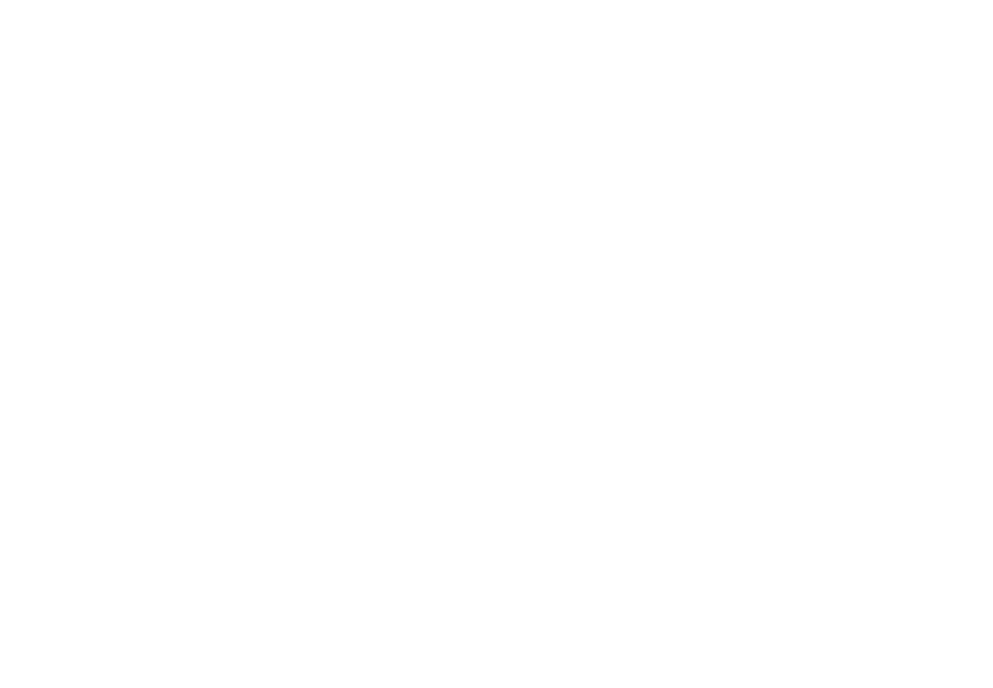
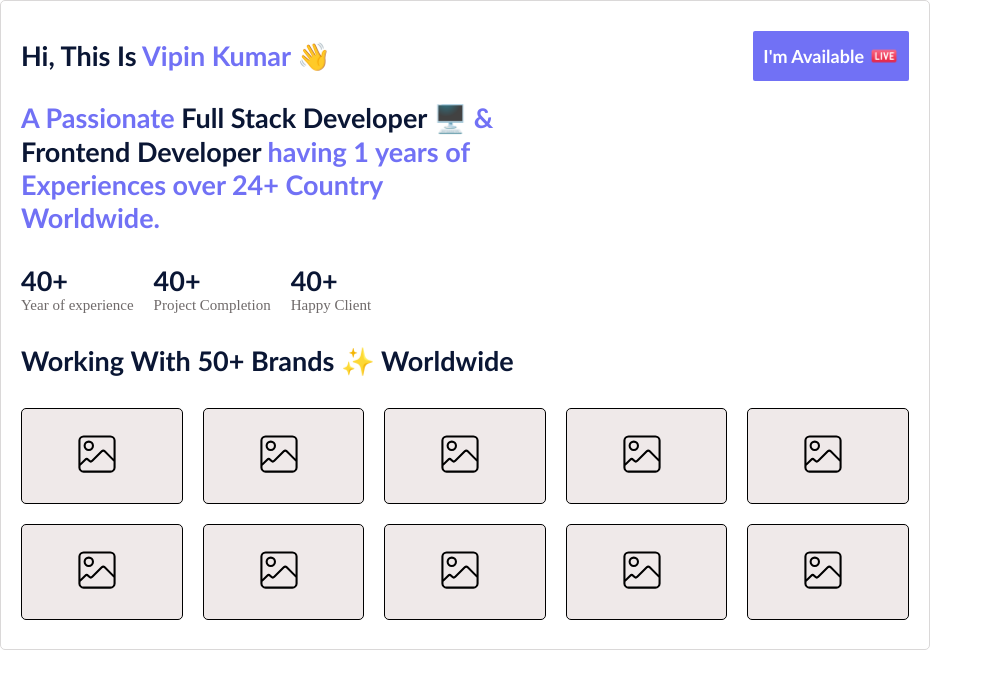
Before and after one commit to Vipinkm1/Vipin-Portfolio, a React (Vite) app: page /about in a window 1280 px wide. Before the commit this address had no page. Shown: the top 688 px of the page, without its empty margins (0-993 px from the left). Built offline with nearby package versions, Linux system fonts and the light colour scheme.

Commit message:
we made about section page

```diff
--- a/src/App.css
+++ b/src/App.css
@@ -6,8 +6,8 @@
 .home-page{
   padding: 20px 100px 20px 100px;
   background-color: aliceblue;
-  width: 100vw;
-  height: 100vh;
+  width: 100%;
+
 }
 /* navabar-section css */
 .nav-border{
@@ -19,6 +19,7 @@
 .logo-size{
   width: 200px;
   font-weight: 600;
+  cursor: pointer;
 }
 .nav-item{
   display: flex;
@@ -83,10 +84,8 @@
   border-radius: 5px;
 }
 .detail-border{
-  /* border: 1px solid rgb(218, 216, 216); */
   width: 945px;
   height: 945px;
-  /* background-color: #6f6a6a; */
   border-radius: 5px;
   display: flex;
   align-items:  'center';
@@ -94,9 +93,9 @@
   gap: 20px;
 }
 /* profile */
-
 .profile-logo-size{
-  width: 250px;
+  width: 260px;
+  margin-left: 10px;
 }
 .img-container{
   height: 240px;
@@ -205,7 +204,6 @@
   justify-content: start;
   gap: 20px;
 }
-
  .show-work-container{
   border: 1px solid rgb(218, 216, 216);
   width: 400px;
@@ -234,7 +232,7 @@
   justify-content: start;
   gap: 20px;
   border: 1px solid rgb(218, 216, 216);
-  width: 500px;
+  width: 510px;
   height: 620px;
   background-color: #fff;
   border-radius: 5px;
@@ -278,7 +276,6 @@
   justify-content: space-between;
   padding: 20px 0px 10px 0px;
   border-bottom: 1px solid rgb(218, 216, 216);
-
 }
 .company-info{
   display: flex;
@@ -311,13 +308,11 @@
   transition: 0.6s ease-in-out;
 }
 .show-experience-content{
-
 display: grid;
 grid-template-columns: repeat(3, 1fr);
 gap:  20px;
 }
 /* Recent Project css */
-
 .ecommerce-size{
   width: 360px;
   height: 220px;
@@ -325,3 +320,90 @@
   border: 2px solid black;
   cursor: pointer;
 }
+/*  About section page css */
+.about-border{
+  border: 1px solid rgb(218, 216, 216);
+  width: 930px;
+  height: 650px;
+  border-radius: 5px;
+  background-color: #fff;
+  padding:  30px  20px 30px 20px ;
+}
+.name-intro{
+  font-size: 27px;
+  font-weight: 600;
+  color:  rgb(113, 113, 245);
+  font-family: 'Trebuchet MS', 'Lucida Sans Unicode', 'Lucida Grande', 'Lucida Sans', Arial, sans-serif;
+}
+.vedio-size{
+  width: 30px;
+}
+.about-flex-item{
+  display: flex;
+  align-items: center;
+  justify-content: space-between;
+}
+.available-flex{
+  display: flex;
+  align-items: center;
+  justify-content: start;
+  gap: 5px;
+  border-radius: 2px;
+  padding: 10px 10px 10px 10px;
+  background-color: rgb(113, 113, 245);
+  cursor: pointer;
+}
+.available-flex:hover{
+  background-color: rgb(14, 14, 48) ;
+  transition: 0.6s ease-in-out;
+}
+.available-font{
+  font-size: 18px;
+  color: #fff ;
+}
+.quote-text{
+  width: 55%;
+  padding-top: 20px;
+}
+.black-quote{
+  font-weight: 600;
+  color: rgb(10, 22, 52);
+}
+.experience-count-show{
+  padding-top: 30px;
+  display: flex;
+  align-items: center;
+  justify-content: start;
+  gap: 20px;
+}
+.count-year{
+  color: rgb(10, 22, 52);
+}
+.year-size-color{
+  color: #6f6a6a;
+  font-size: 15px;
+}
+.show-brand-title{
+  padding-top: 30px;
+}
+.brand-title{
+  color:rgb(10, 22, 52) ;
+}
+.brand-img{
+  display: grid;
+  grid-template-columns: repeat(5, 1fr);
+  gap: 20px;
+  margin-top: 30px;
+}
+.container-brand-img{
+  border-radius: 5px ;
+  background: #efe9e9;
+  border: 1px solid black;
+}
+/*  image size increament */
+.image-size-padding{
+   padding: 20px 30px 20px 50px;
+}
+.no-img-icon{
+  font-size: 50px;
+}
--- a/src/App.jsx
+++ b/src/App.jsx
@@ -2,6 +2,11 @@
 import './App.css'
 import {BrowserRouter,Route, Routes} from 'react-router-dom'
 import Home from './components/Home/Home'
+import About from './components/Pages/About/About'
+import Services from './components/Pages/Services/Services'
+import Project from './components/Pages/Project/Project'
+import Blog from './components/Pages/Blog/Blog'
+import Contact from './components/Pages/Contact/Contact'
 
 function App() {
   return (
@@ -9,11 +14,14 @@
       <BrowserRouter>
         <Routes>
           <Route path='/' element={<Home/>}/>
+          <Route path= '/about' element ={<About/>} />
+          <Route path = '/services' element= {<Services/>}/>
+          <Route  path = '/project' element= {<Project/>}/>
+          <Route path = '/blog' element = {<Blog/>}/>
+          <Route path = '/contact' element = {<Contact/>}/>
         </Routes>
       </BrowserRouter>
-
     </>
   )
 }
-
 export default App
--- a/src/components/Home/Home.jsx
+++ b/src/components/Home/Home.jsx
@@ -1,17 +1,33 @@
-import React from 'react'
+import React, { useState } from 'react'
 import Navbar from '../Navbar/Navbar'
 import Profile from '../Sidebar/Profile'
 import Detail from '../Pages/Detail'
+import About from '../Pages/About/About'
+import Services from '../Pages/Services/Services'
+import Project from '../Pages/Project/Project'
+import Blog from '../Pages/Blog/Blog'
+import Contact from '../Pages/Contact/Contact'
+
 const Home = () => {
+  const [activeSection , setActiveSection] = useState('Detail')
+  //  navigate the page
+  const handleNavigate = (section) => {
+    setActiveSection(section)
+  }
   return (
     <div className='home-page'>
-        <Navbar/>
+        <Navbar  onNavigate={handleNavigate}/>
         <div className='hero-section'>
             <div className=''>
                 <Profile/>
             </div>
             <div className=''>
-                <Detail/>
+               {activeSection === 'Detail' && <Detail/>}
+               {activeSection === 'about' && <About/>}
+               {activeSection === 'services' && <Services/>}
+               {activeSection === 'project' && <Project/>}
+               {activeSection === 'blog' && <Blog/>}
+               {activeSection === 'contact' && <Contact/>}
             </div>
         </div>
     </div>
--- a/src/components/Navbar/Navbar.jsx
+++ b/src/components/Navbar/Navbar.jsx
@@ -6,35 +6,38 @@
 import { VscGithubProject } from "react-icons/vsc";
 import { RiBloggerLine } from "react-icons/ri";
 import { RiContactsLine } from "react-icons/ri";
-const Navbar = () => {
+import { useNavigate } from 'react-router-dom';
+
+const Navbar = ({onNavigate}) => {
+    const navigate = useNavigate()
   return (
     <div className='nav-border'>
         <div className='nav-item'>
             <div className='logo-container'>
-                <img className='logo-size' src={Logo}/>
+                <img className='logo-size' src={Logo} onClick={() => navigate('/')}/>
             </div>
             <div className='nav-container'>
-                <div className='nav show-active '>
+                <div className='nav show-active' onClick={() => onNavigate('Detail')} >
                     <AiOutlineHome className='icon'/>
                     <p>Home</p>
                 </div>
-                <div className='nav '>
+                <div className='nav '  onClick={()=> onNavigate('about')}>
                     <PiUserCircle className='icon'/>
                     <p>About</p>
                 </div>
-                <div className='nav'>
+                <div className='nav' onClick={() => onNavigate('services')}>
                     <IoLayersOutline className='icon'/>
                     <p>Services</p>
                 </div>
-                <div className='nav'>
+                <div className='nav' onClick={()=> onNavigate('project')}>
                     <VscGithubProject className='icon'/>
                     <p>Project</p>
                 </div>
-                <div className='nav'>
+                <div className='nav' onClick={() => onNavigate('blog')}>
                     <RiBloggerLine className='icon'/>
                     <p>Blog</p>
                 </div>
-                <div className='nav'>
+                <div className='nav' onClick={() => onNavigate('contact')}>
                     <RiContactsLine className='icon'/>
                     <p>Contact</p>
                 </div>
@@ -42,10 +45,8 @@
             <div>
                 <button className='lets-talk'>Let's Talks</button>
             </div>
-
         </div>
-    </div>
-  )
+     </div>
+    )
 }
-
 export default Navbar
--- a/src/components/Pages/About/About.jsx
+++ b/src/components/Pages/About/About.jsx
@@ -1,9 +1,95 @@
-import React from 'react'
+import React, { useEffect, useState } from 'react'
+import Vedio from '../../../assets/video.png'
+import { CiImageOn } from "react-icons/ci";
+
 
 const About = () => {
+
+
+  //  show the animation count value here logic
+  const [yearsExperience, setYearsExperience] = useState(0);
+  const [projectCompletion, setProjectCompletion] = useState(0);
+  const [happyClient, setHappyClient] = useState(0);
+//  do setInterval timing here
+  useEffect(() => {
+    const animatedCount = (setCount, target) => {
+       let count = 0;
+       const interval = setInterval(() => {
+        count += 1;
+        setCount(count)
+        if(count === target){
+          clearInterval(interval)
+        }
+       } ,30)
+    }
+    //  show value here
+    animatedCount(setYearsExperience, 40)
+    animatedCount(setProjectCompletion, 40)
+    animatedCount(setHappyClient, 40)
+    return () => {
+      clearInterval(animatedCount)
+    }
+  }, [])
+  const BrandShow = [
+    {id: 1},
+    {id: 2},
+    {id: 3},
+    {id: 4},
+    {id: 5},
+    {id: 6},
+    {id: 7},
+    {id: 8},
+    {id: 9},
+    {id: 10}
+  ]
   return (
-    <div>About</div>
+    <div className='about-border'>
+    <div className='about-flex-item'>
+      <div>
+        <p className='name-intro'><span  className='black-quote'>Hi, This Is</span> Vipin Kumar 👋</p>
+      </div>
+      <div className='available-flex'>
+        <p className='name-intro available-font'>I'm Available</p>
+        <img className='vedio-size' src={Vedio}/>
+      </div>
+      </div>
+      {/* Show some quote here  */}
+      <div className='quote-text'>
+        <p className='name-intro'>A Passionate <span className='black-quote'>Full Stack Developer </span>🖥️ & <span className='black-quote'>Frontend Developer</span> having <span>1 years</span> of Experiences over 24+ Country Worldwide.</p>
+      </div>
+      {/* show the experience in the count wise also show the project completion */}
+      <div className='experience-count-show'>
+        <div className='years-of-experience '>
+          <p className='name-intro count-year'>{yearsExperience}+</p>
+          <p className='year-size-color'>Year of experience</p>
+        </div>
+        <div className='years-of-experience'>
+          <p className='name-intro count-year'>{projectCompletion}+</p>
+          <p className='year-size-color'>Project Completion</p>
+        </div>
+        <div className='years-of-experience'>
+          <p className='name-intro count-year'>{happyClient}+</p>
+          <p className='year-size-color'>Happy Client</p>
+        </div>
+      </div>
+      <div className='show-brand-title'>
+        <p className='name-intro brand-title'>Working With 50+ Brands ✨ Worldwide</p>
+      </div>
+      {/*  show the brand image list here */}
+        <div className='brand-img'>
+        {BrandShow.map((brandItem,id)=>(
+          <div key={id} className='container-brand-img '>
+            <div className='image-size-padding' >
+              <CiImageOn  className='no-img-icon'/>
+            </div>
+          </div>
+        ))}
+        </div>
+        {/*  our testimonials show container box */}
+         <div className='container-flex'>
+
+         </div>
+    </div>
   )
 }
-
 export default About
```
Also changed, not shown: src/components/Pages/Detail.jsx (+22 -19 lines), src/assets/video.png (added).
